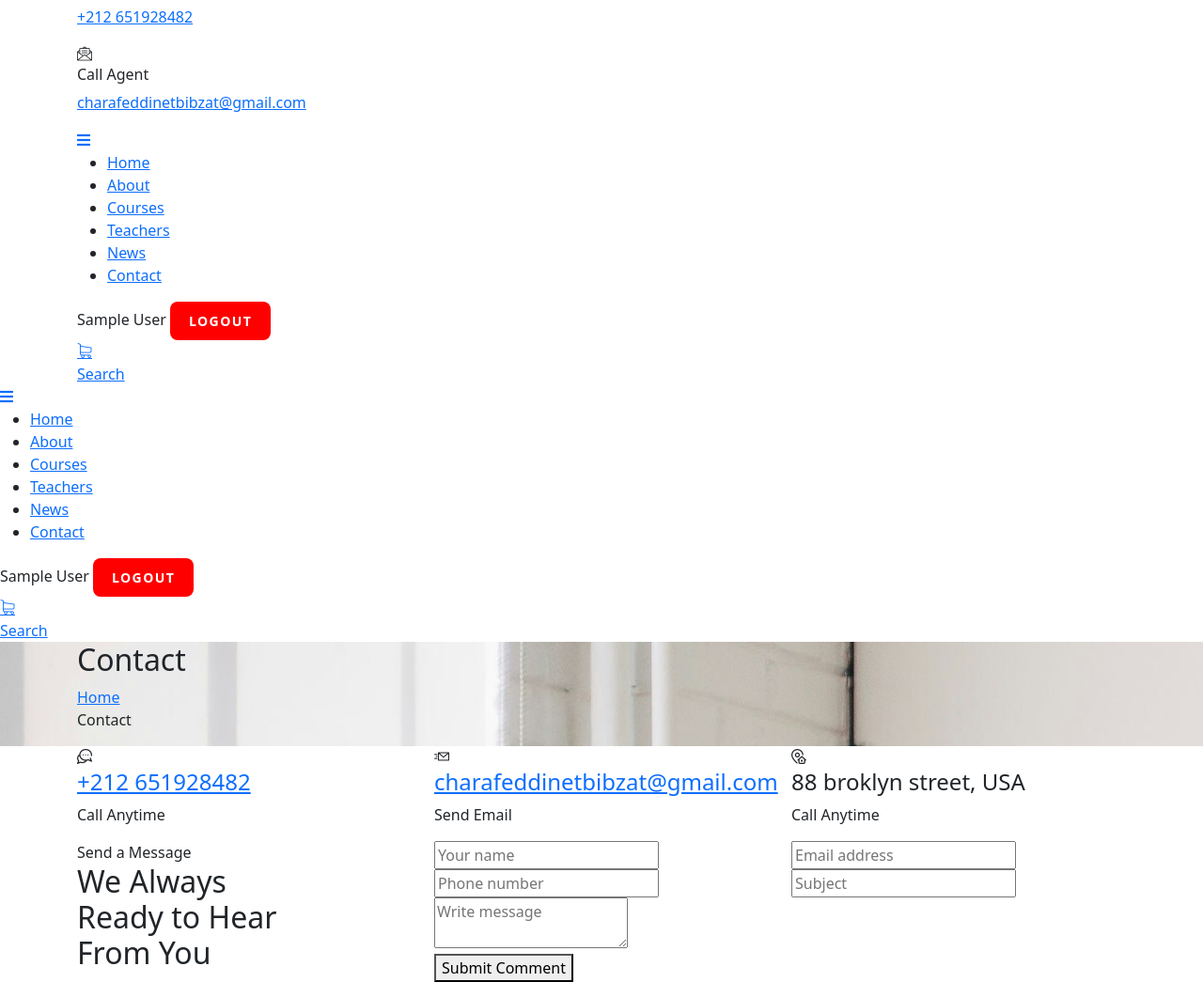
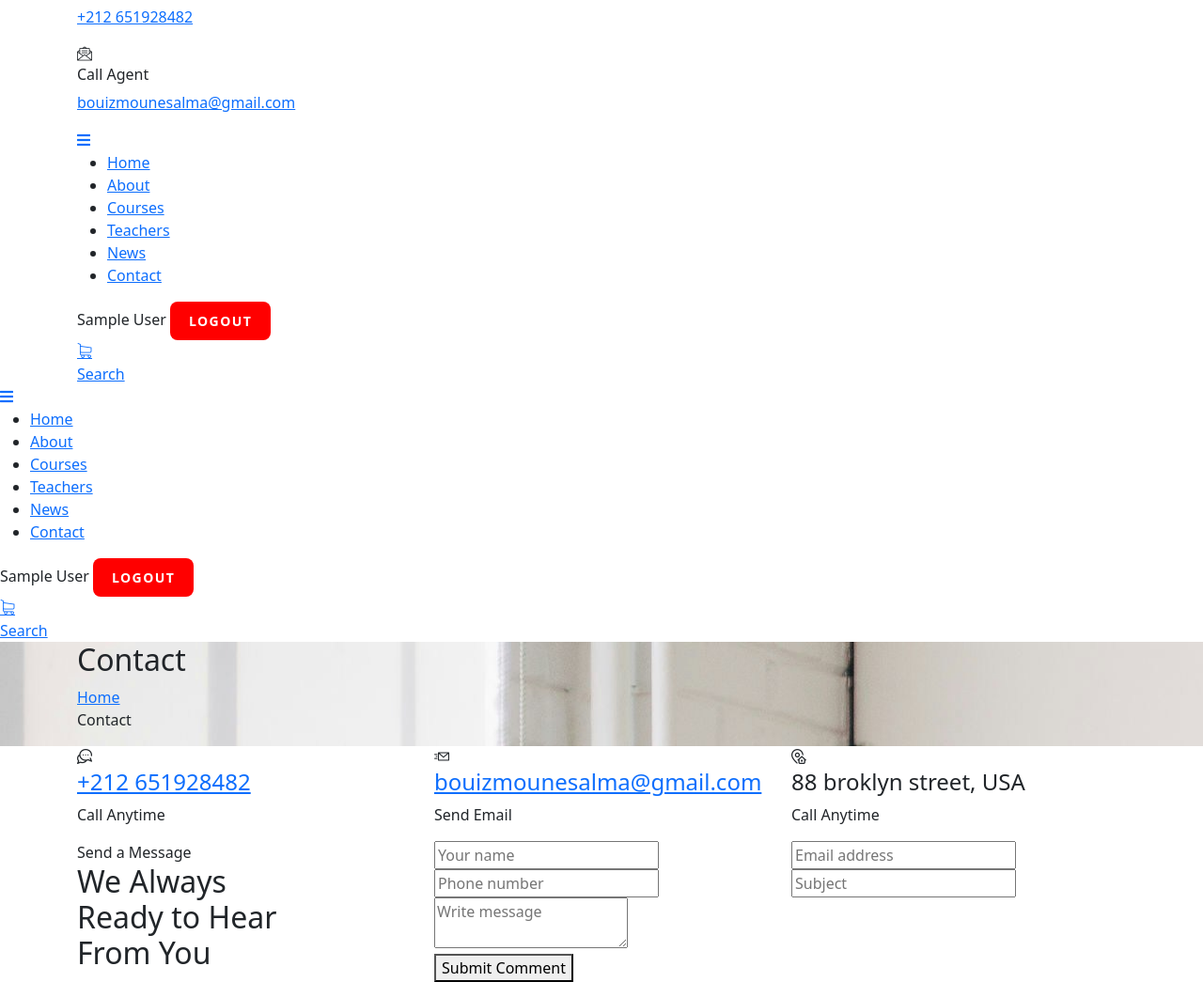
Before and after one commit to BouizmouneSalma/E-learning, a PHP site: page /Visiteur/contact.php in a window 1280 px wide. Shown: the part 185-1230 px from the top of the page at 94% size. Run offline with PHP 8.4, Linux system fonts and the light colour scheme; the visitor is signed in with stand-in values (Sample User, id 1); some libraries are stand-ins or nearby versions; some web fonts are replaced.

Commit message:
modifier un peut UX

```diff
--- a/Visiteur/about.php
+++ b/Visiteur/about.php
@@ -129,7 +129,7 @@ session_start();
                                         </div>
                                         <div class="text">
                                             <h6>Call Agent</h6>
-                                            <p><a href="mailto:charafeddinetbibzat@gmail.com">charafeddinetbibzat@gmail.com</a></p>
+                                            <p><a href="mailto:salmabouizmoune@gmail.com">buizmounesalma@gmail.com</a></p>
                                         </div>
                                     </li>
                                 </ul>
@@ -606,7 +606,7 @@ session_start();
                 <div class="col-xl-4 col-lg-4">
                     <div class="meet-teachers-one__single wow fadeInUp" data-wow-delay="0ms" data-wow-duration="1500ms">
                         <div class="meet-teachers-one__single-img">
-                            <img src="../assets/images/resources/charaf.png.jpg" alt=""/>
+                            <img src="../assets/images/resources/chaaf.png.jpg" alt=""/>
                         </div>
 
                         <div class="meet-teachers-one__single-content">
--- a/Visiteur/contact.php
+++ b/Visiteur/contact.php
@@ -134,7 +134,7 @@ session_start();
                                         </div>
                                         <div class="text">
                                             <h6>Call Agent</h6>
-                                            <p><a href="mailto:charafeddinetbibzat@gmail.com">charafeddinetbibzat@gmail.com</a></p>
+                                            <p><a href="mailto:salmabouizmoune@gmail.com">bouizmounesalma@gmail.com</a></p>
                                         </div>
                                     </li>
                                 </ul>
@@ -279,7 +279,7 @@ session_start();
                             <span class="icon-message-1"></span>
                         </div>
                         <div class="contact-details-one__single-text">
-                            <h4><a href="mailto:charafeddinetbibzat@gmail.com">charafeddinetbibzat@gmail.com</a></h4>
+                            <h4><a href="mailto:salmabouizmoune@gmail.com">bouizmounesalma@gmail.com</a></h4>
                             <p>Send Email</p>
                         </div>
                     </div>
--- a/Visiteur/course-details.php
+++ b/Visiteur/course-details.php
@@ -155,7 +155,7 @@ $courses = array_slice($cours, 0, 4);
                                         </div>
                                         <div class="text">
                                             <h6>Call Agent</h6>
-                                            <p><a href="mailto:charafeddinetbibzat@gmail.com">charafeddinetbibzat@gmail.com</a></p>
+                                            <p><a href="mailto:salmabouizmoune@gmail.com">buizmounesalma@gmail.com</a></p>
                                         </div>
                                     </li>
                                 </ul>
--- a/Visiteur/courses.php
+++ b/Visiteur/courses.php
@@ -294,7 +294,7 @@ $categories = Categorie::showCategories();
                                         </div>
                                         <div class="text">
                                             <h6>Call Agent</h6>
-                                            <p><a href="mailto:charafeddinetbibzat@gmail.com">charafeddinetbibzat@gmail.com</a></p>
+                                            <p><a href="mailto:salmabouizmoune@gmail.com">ouizmounesalma@gmail.com</a></p>
                                         </div>
                                     </li>
                                 </ul>
--- a/Visiteur/news-details.php
+++ b/Visiteur/news-details.php
@@ -135,7 +135,7 @@ session_start();
                                         </div>
                                         <div class="text">
                                             <h6>Call Agent</h6>
-                                            <p><a href="mailto:charafeddinetbibzat@gmail.com">charafeddinetbibzat@gmail.com</a></p>
+                                            <p><a href="mailto:ouizmounesalma@gmail.com">ouizmounesalma@gmail.com</a></p>
                                         </div>
                                     </li>
                                 </ul>
--- a/Visiteur/news.php
+++ b/Visiteur/news.php
@@ -134,7 +134,7 @@ session_start();
                                         </div>
                                         <div class="text">
                                             <h6>Call Agent</h6>
-                                            <p><a href="mailto:charafeddinetbibzat@gmail.com">charafeddinetbibzat@gmail.com</a></p>
+                                            <p><a href="mailto:ouizmounesalma@gmail.com">ouizmounesalma@gmail.com</a></p>
                                         </div>
                                     </li>
                                 </ul>
--- a/Visiteur/register.php
+++ b/Visiteur/register.php
@@ -141,7 +141,7 @@ unset($_SESSION['success_message']);
                                         </div>
                                         <div class="text">
                                             <h6>Call Agent</h6>
-                                            <p><a href="mailto:info@templatepath.com">charafeddinetbibzat@gmail.com</a></p>
+                                            <p><a href="mailto:info@templatepath.com">ouizmounesalma@gmail.com</a></p>
                                         </div>
                                     </li>
                                 </ul>
```
